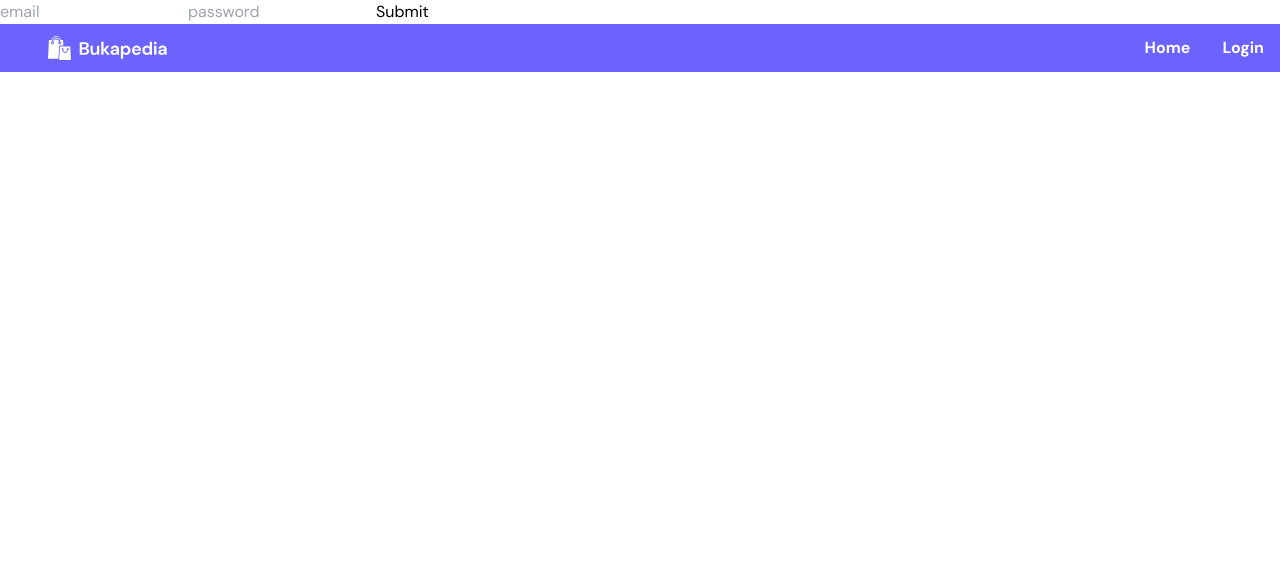
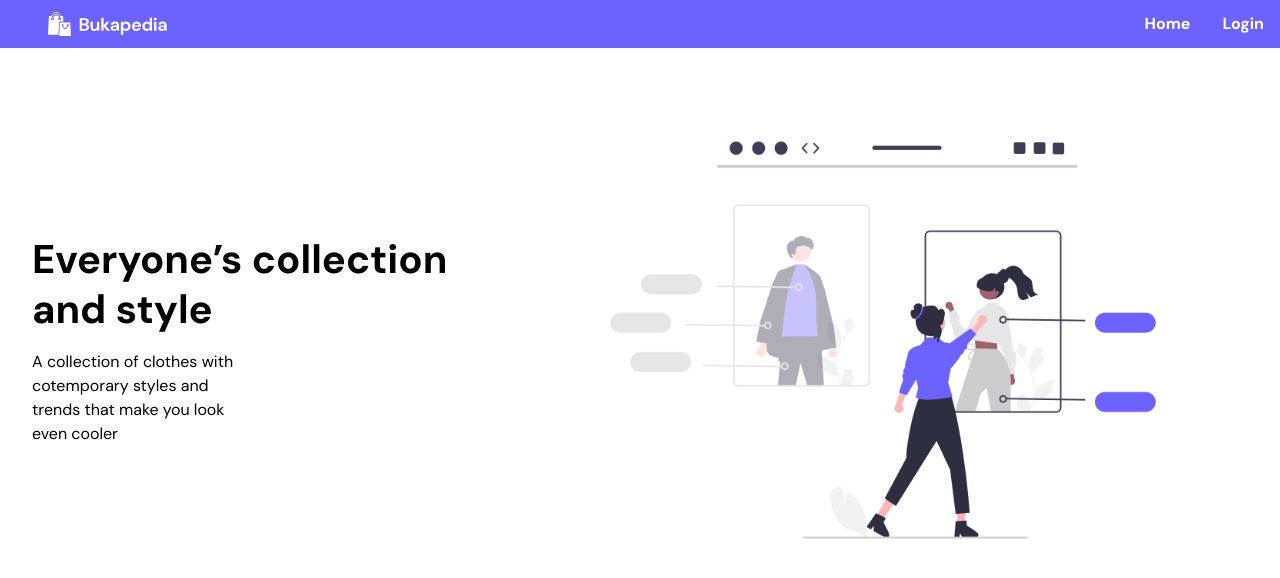
Before and after one commit to rctn04-team01-fp2/fp02-ecommerce, a React (Create React App) app: page / in a window 1280 px wide. Shown: the top 578 px of the page. Built offline with nearby package versions, Linux system fonts and the light colour scheme.

Commit message:
WIP: Landing Page

```diff
--- a/src/App.tsx
+++ b/src/App.tsx
@@ -1,11 +1,9 @@
 import * as React from 'react';
-import LoginPage from './pages/login';
 import { GlobalRoutes } from './routes';
 
 function App() {
   return (
     <div className="App">
-      <LoginPage />
       <GlobalRoutes />
     </div>
   );
--- a/src/pages/index.tsx
+++ b/src/pages/index.tsx
@@ -13,6 +13,24 @@ export default function HomePage() {
   return (
     <>
       <Navbar auth={false} />
+      <main>
+        <div className="flex justify-between w-full px-32 py-32 content-center">
+          <div className="flex justify-center flex-col gap-16">
+            <h1 className="text-brand font-bold flex-wrap flex max-w-sm ">
+              Everyone’s collection and style
+            </h1>
+            <div className="max-w-2/5 flex-wrap flex">
+              A collection of clothes with cotemporary styles and trends that
+              make you look even cooler
+            </div>
+          </div>
+          <img
+            src="/background-landing.svg"
+            alt="background-image"
+            className="w-3/5"
+          />
+        </div>
+      </main>
     </>
   );
 }
```
Also changed, not shown: public/background-landing.svg (added).
